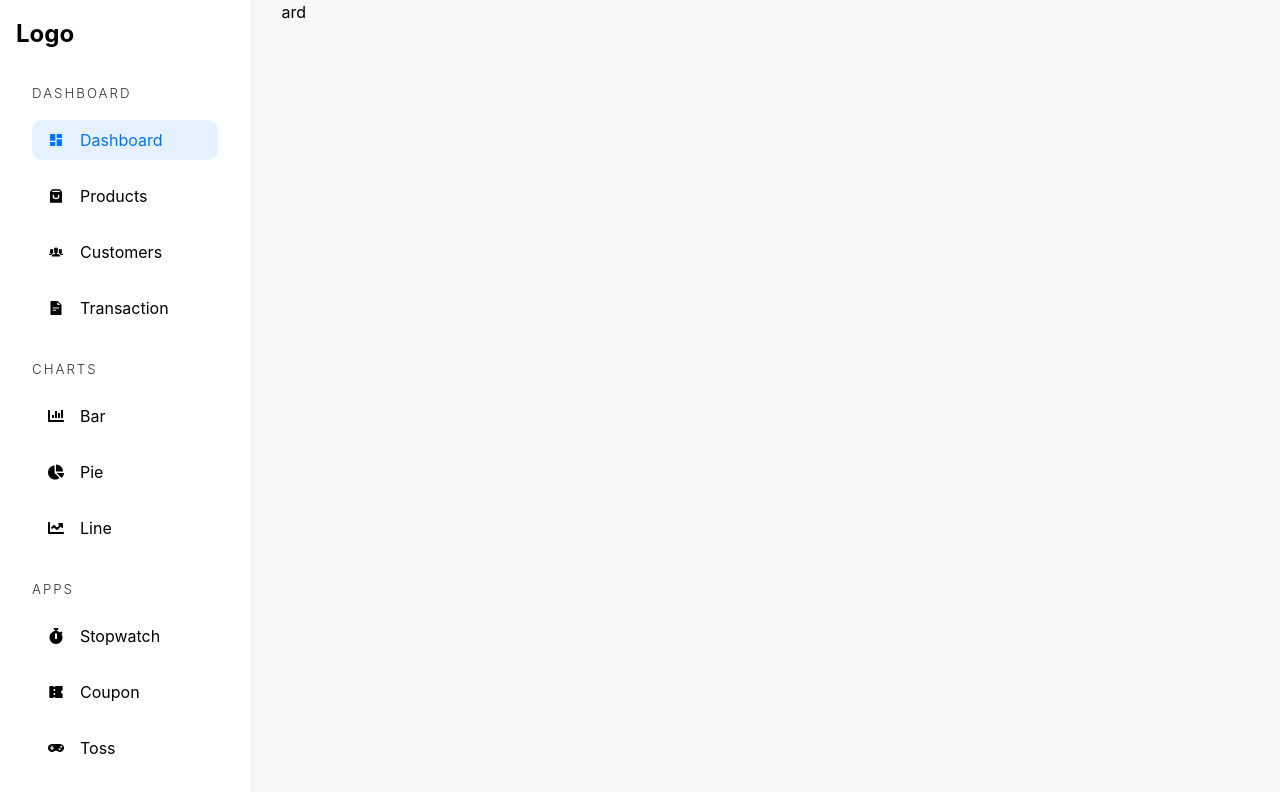
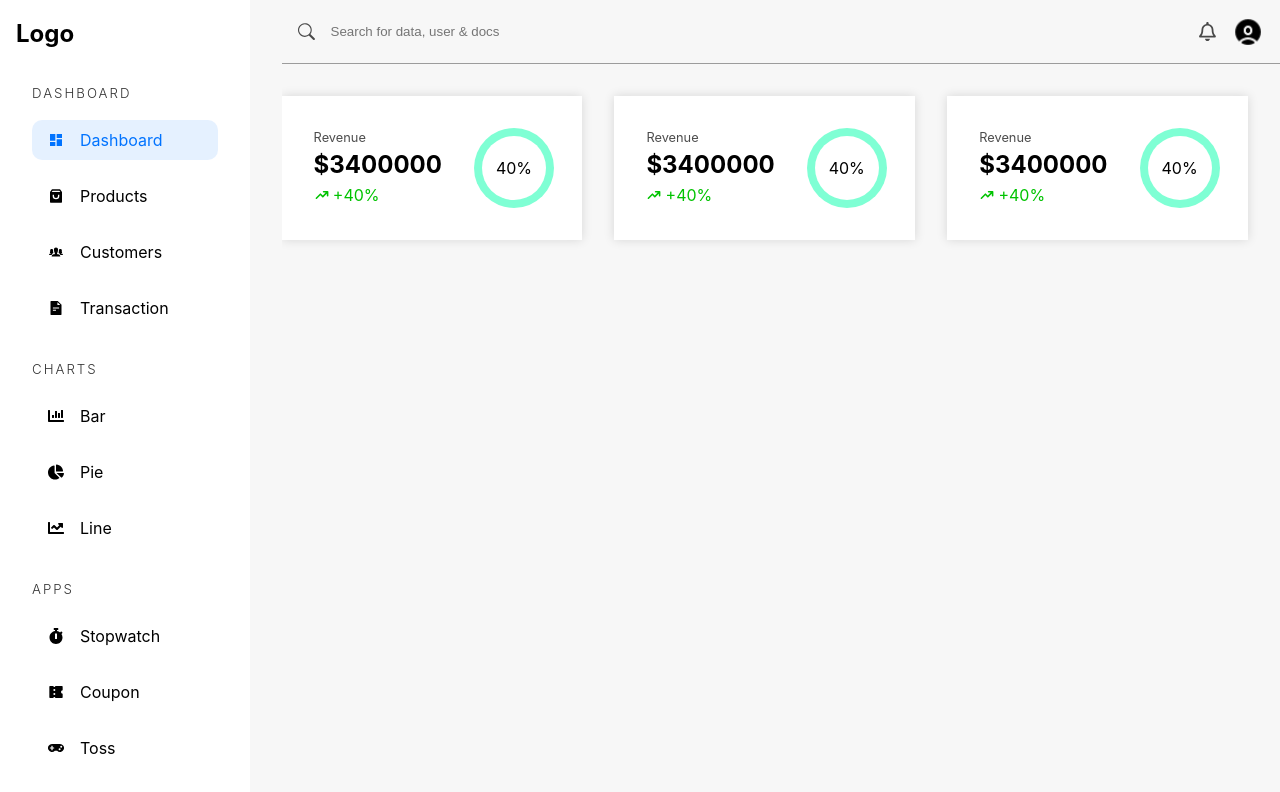
Before and after one commit to JeetBhagya/Admin-Dashboard-App, a React (Vite) app in the folder ADMIN-DASHBOARD/: page /admin/dashboard in a window 1280 px wide. Shown: the top 792 px of the page. Built offline with nearby package versions, Linux system fonts and the light colour scheme.

Commit message:
design Dashboard page-1

```diff
--- a/ADMIN-DASHBOARD/src/pages/Dashboard.tsx
+++ b/ADMIN-DASHBOARD/src/pages/Dashboard.tsx
@@ -1,14 +1,71 @@
+import { FaRegBell } from "react-icons/fa";
 import AdminSidebar from "../components/AdminSidebar"
+import {BsSearch} from 'react-icons/bs';
+import profile from '../assets/profile-icon.png';
+import {HiTrendingUp, HiTrendingDown} from 'react-icons/hi'
 
 function Dashboard() {
   return (
     <div className="adminContainer">
       <AdminSidebar/>
       <main className="dashboard">
-        <div className="bar">ard</div>
+        <div className="bar">
+          <BsSearch/>
+          <input type="text" placeholder="Search for data, user & docs" />
+          <FaRegBell/>
+          <img src={profile} alt="" />
+        </div>
+
+        <section className="widgetContainer">
+          <WidgetItem
+            percent={40}
+            amount={true}
+            value={3400000}
+            heading="Revenue"
+            color="rgb(0, 155, 255)"
+          />
+          <WidgetItem
+            percent={40}
+            amount={true}
+            value={3400000}
+            heading="Revenue"
+            color="rgb(0, 155, 255)"
+          />
+          <WidgetItem
+            percent={40}
+            amount={true}
+            value={3400000}
+            heading="Revenue"
+            color="rgb(0, 155, 255)"
+          />
+        </section>
+
+
       </main>
     </div>
   )
 }
 
+interface WidgetItemProps{
+  heading: string;
+  value: number;
+  percent: number;
+  color: string;
+  amount?: boolean;
+}
+const WidgetItem=({heading, value, percent, color, amount}:WidgetItemProps)=><article className="widget">
+  <div className="widgetInfo">
+    <p>{heading}</p>
+    <h4>{amount? `$${value}`: value}</h4>
+    {
+      percent>0 ? <span className="green"><HiTrendingUp/>+{percent}%{" "}</span>
+        : <span className="red"><HiTrendingDown/>{percent}%{" "}</span>
+    }
+  </div>
+  <div className="widgetCircle">
+    <span color={color}>{percent}%</span>
+  </div>
+
+</article>
+
 export default Dashboard
--- /dev/null
+++ b/ADMIN-DASHBOARD/src/styles/_dashboard.scss
@@ -0,0 +1,65 @@
+.dashboard{
+    overflow-y: auto;
+    .bar{
+        height: 4rem;
+        @include flex(row, unset);
+        padding: 0 1rem;
+        border-bottom: 1px solid rgba(0, 0, 0, 0.37);
+        >input{
+            margin-right: auto;
+            @include inputStyle(100%, 1rem 0);
+        }
+        >svg{
+            font-size: 1.2rem;
+            opacity: 0.7;
+        }
+        >img{
+            @include square(2rem);
+            border-radius: 50%;
+
+        }
+    }
+    .widgetContainer{
+        @include flex(row, space-between, stretch, 2rem);
+        padding: 2rem 2rem 2rem 0;
+
+        .widget{
+            min-width: 16rem;
+            background-color: white;
+            box-shadow: 0 0 10px rgba(0, 0, 0,0.132);
+            padding: 2rem;
+            @include flex(row, space-between, stretch, 2rem);
+            .widgetInfo{
+                >p{
+                    opacity: 0.7;
+                    font-size: 0.8rem;
+                }
+                >h4{
+                    font-size: 1.5rem;
+                }
+                >span{
+                    @include flex(row, unset, center, 0.2rem);
+                }
+            }
+            .widgetCircle{
+                position: relative;
+                @include square(5rem);
+                border-radius: 50%;
+                flex: none;
+                display: grid;
+                place-items: center;
+                background-color: aquamarine;
+                &::before{
+                    content: "";
+                    position: absolute;
+                    @include square(4rem);
+                    background-color: white;
+                    border-radius: 100%;
+                }
+                span{
+                    position: relative;
+                }
+            }
+        }
+    }
+}
--- a/ADMIN-DASHBOARD/src/styles/app.scss
+++ b/ADMIN-DASHBOARD/src/styles/app.scss
@@ -1,4 +1,5 @@
 @import "mixins";
+@import "dashboard";
 :root {
     font-family: Inter, system-ui, Avenir, Helvetica, Arial, sans-serif;
     line-height: 1.5;
```
Also changed, not shown: ADMIN-DASHBOARD/src/assets/profile-icon.png (added).
